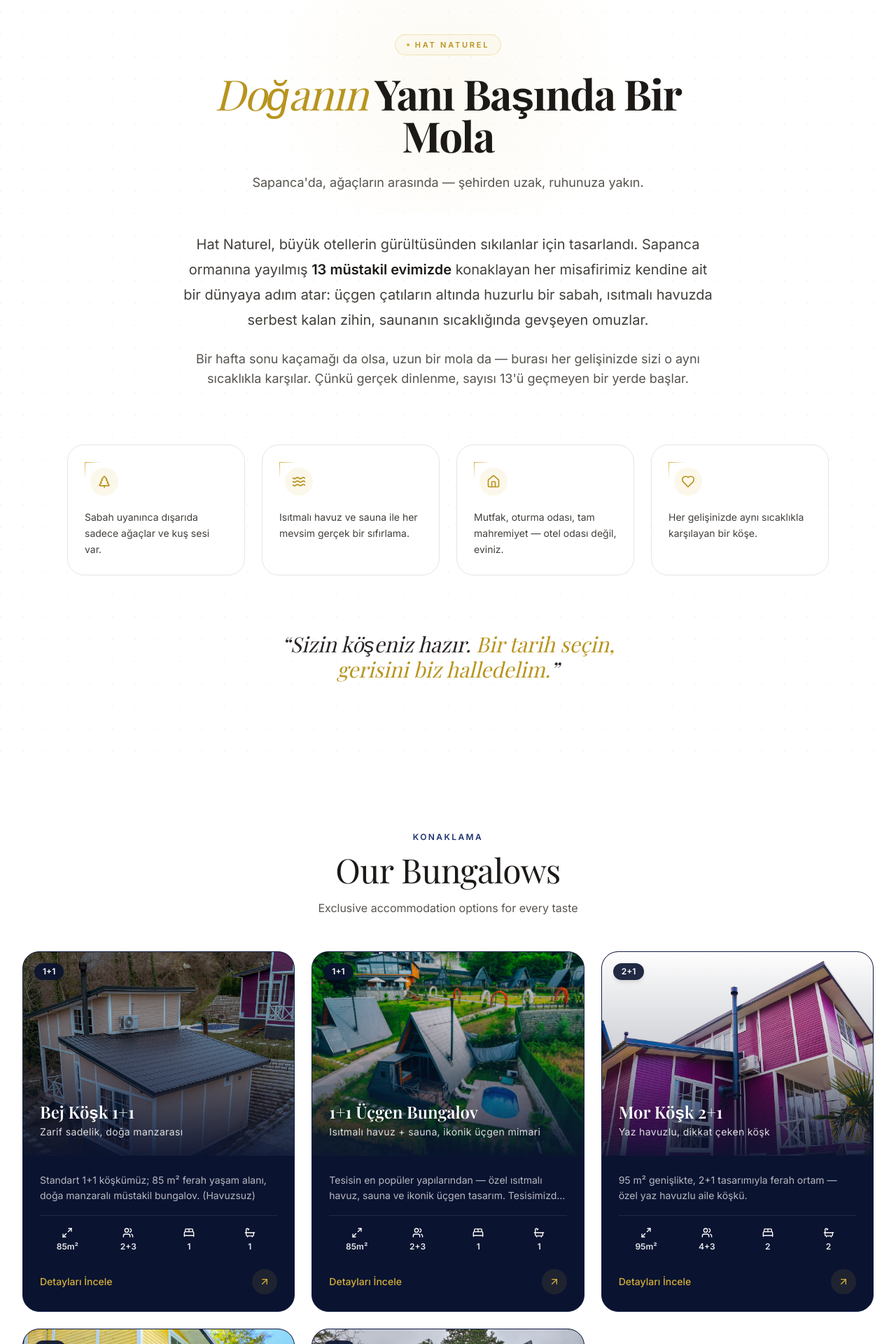
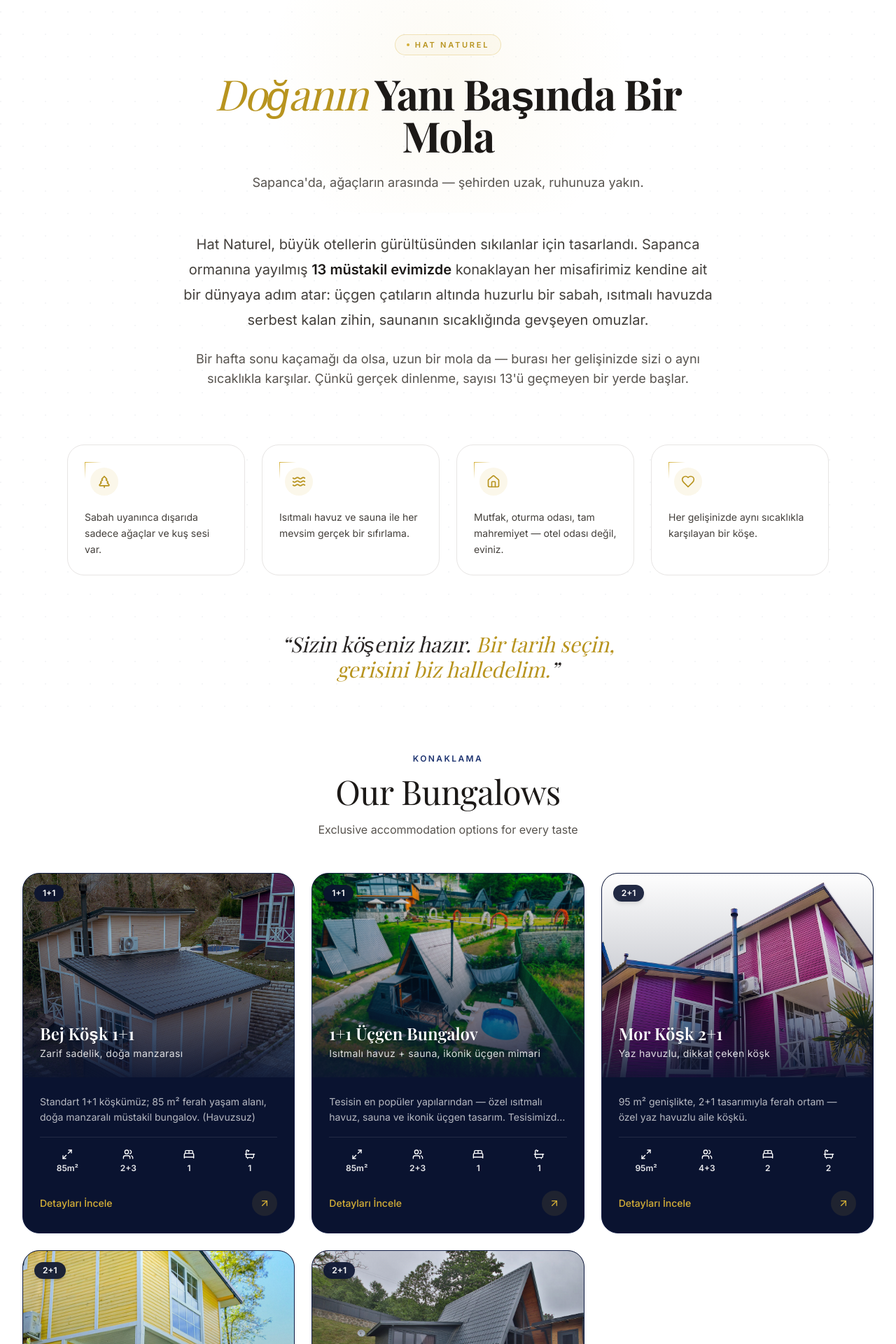
Before and after one commit to hediyebayer/hat-naturel-web, a Next.js app: page /en in a window 1280 px wide. Shown: the part 880-2800 px from the top of the page at 70% size. Built offline with nearby package versions, Linux system fonts and the light colour scheme.

Commit message:
fix(home): about quote ↔ odalar başlığı arası boşluk azaltıldı
- AboutSection: py-24/32 → pt-24/32 + pb-12/16 (alt padding küçük)
- Featured rooms: py-20 → pt-8 pb-20 (üst padding küçük)
Toplam ~208px boşluk → ~96px (yarıdan az)

```diff
--- a/app/[locale]/page.tsx
+++ b/app/[locale]/page.tsx
@@ -29,7 +29,7 @@ export default function HomePage({
       <AboutSection />
 
       {/* Featured rooms — beyaz zemin, lacivert text */}
-      <section className="bg-white py-20">
+      <section className="bg-white pt-8 pb-20">
         <Container size="xl">
           <div className="text-center">
             <span className="text-xs font-semibold uppercase tracking-[0.2em] text-primary-600">
--- a/components/home/about-section.tsx
+++ b/components/home/about-section.tsx
@@ -31,7 +31,7 @@ export function AboutSection() {
   ];
 
   return (
-    <section className="relative overflow-hidden bg-white py-24 md:py-32">
+    <section className="relative overflow-hidden bg-white pt-24 pb-12 md:pt-32 md:pb-16">
       {/* Subtle background pattern */}
       <div className="pointer-events-none absolute inset-0 opacity-[0.04] [background-image:radial-gradient(circle_at_1px_1px,#0a1330_1px,transparent_0)] [background-size:32px_32px]" />
 
```
